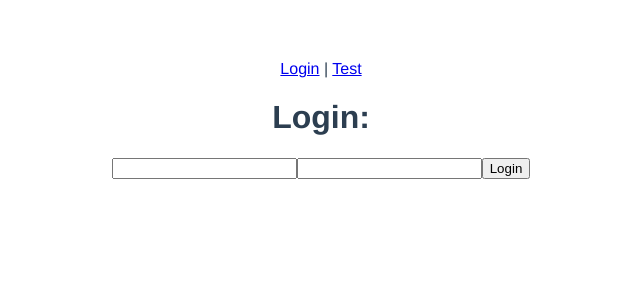
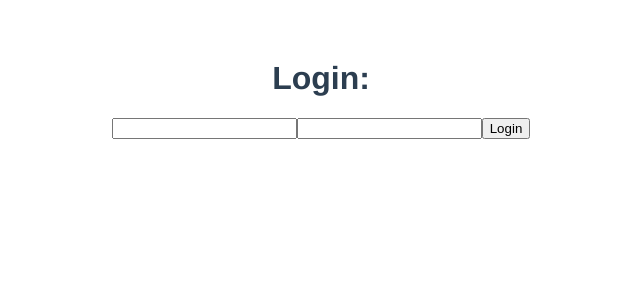
Before and after one commit to josevenzke/librario-front, a Vue app in the folder librario/: page /login in a window 1280 px wide. Shown: the top 300 px of the page, without its empty margins (319-959 px from the left). Built offline with nearby package versions, Linux system fonts and the light colour scheme.

Commit message:
now showing login

```diff
--- a/librario/src/App.vue
+++ b/librario/src/App.vue
@@ -1,17 +1,12 @@
 <template>
-  <div>
-      <div id="nav">
-        <router-link to="/login">Login</router-link> |
-        <router-link to="/test">Test</router-link>
-    </div>
-    <router-view />
-  </div>
+  <Login />
 </template>
 
 <script>
-
+import Login from './components/Login.vue'
 export default {
   name: 'App',
+  components:{Login}
 }
 
 </script>
```
